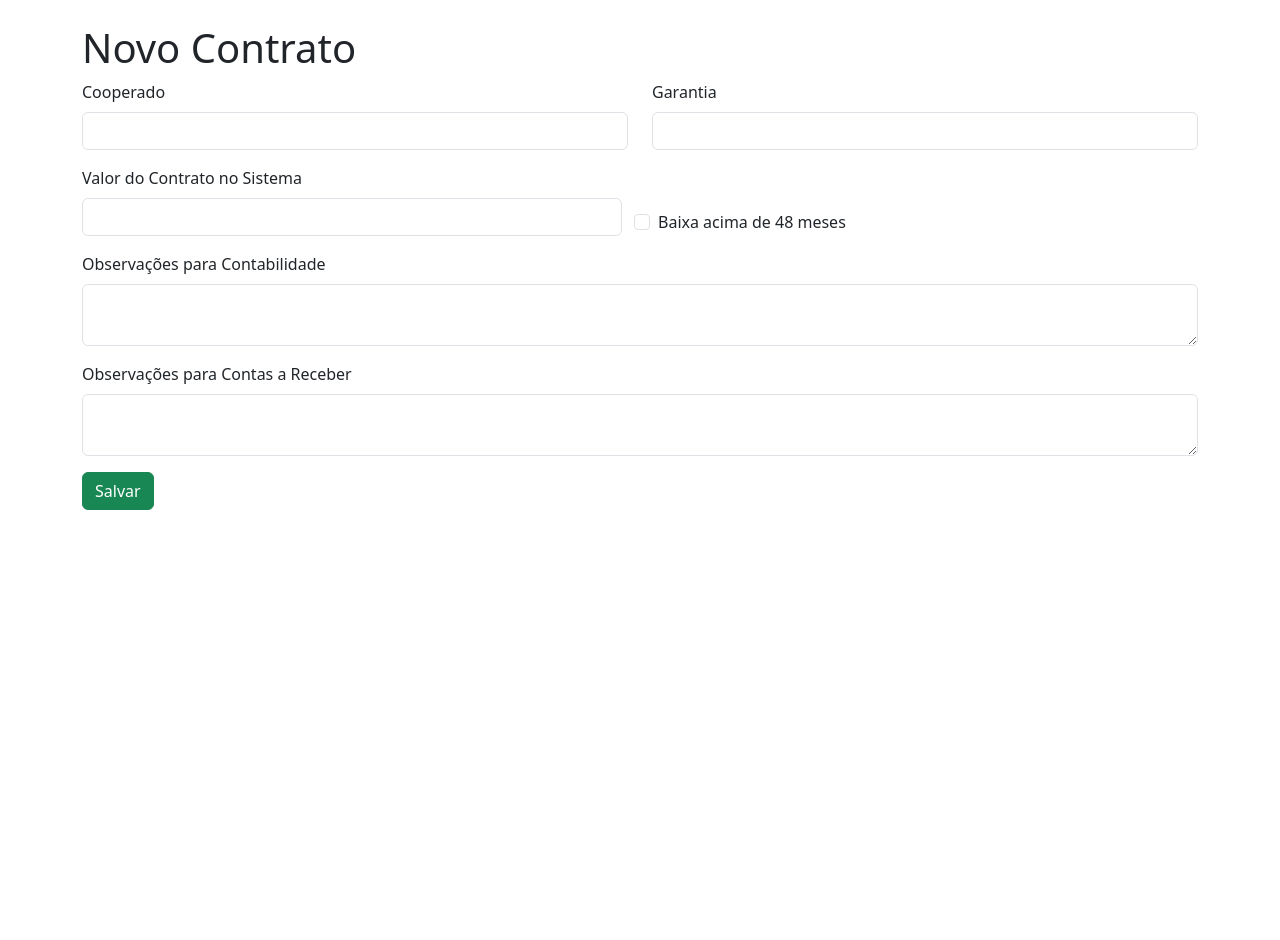
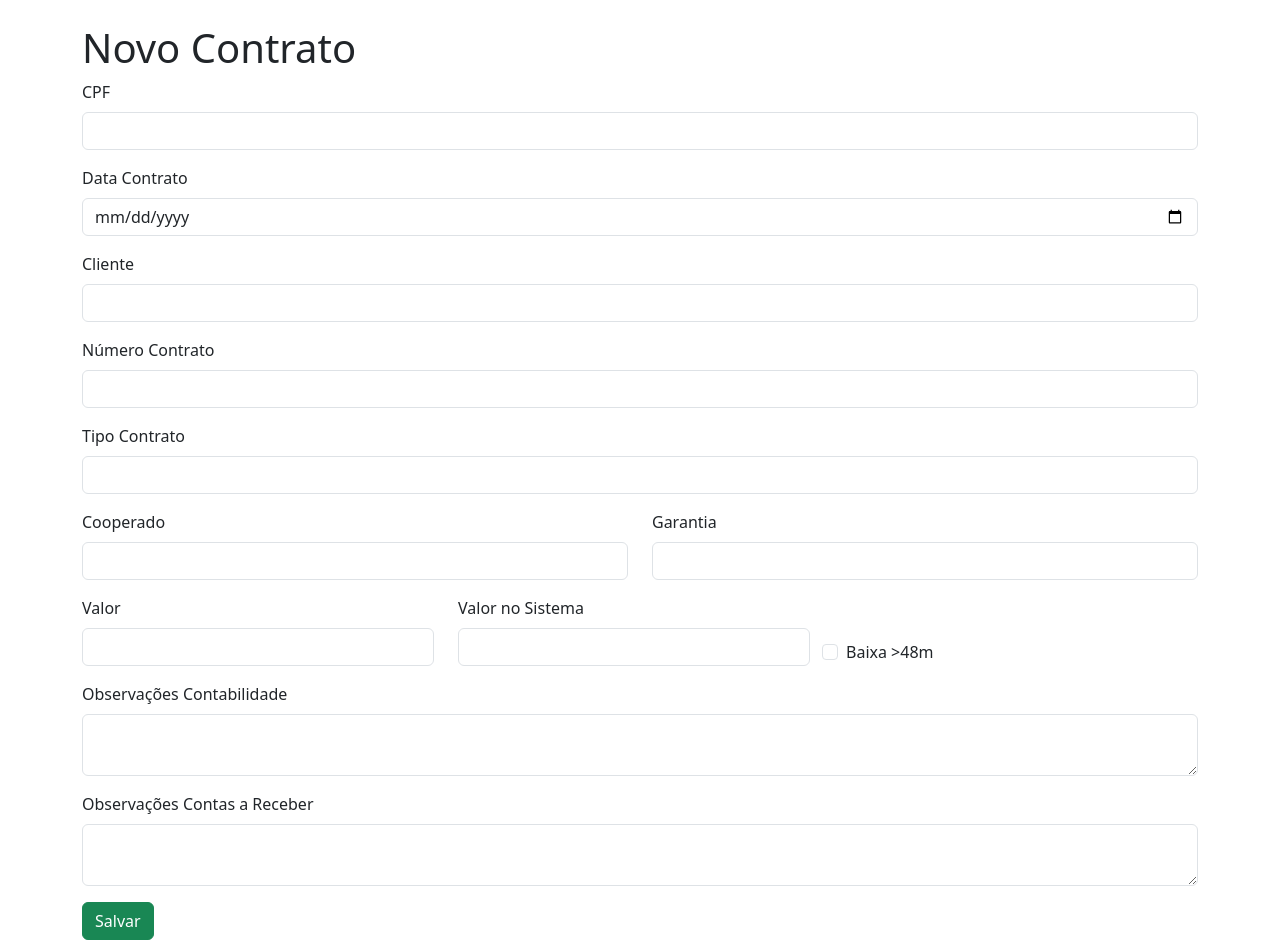
Before and after one commit to felipe4128/Contratos_cobranca, a Flask app: page /novo in a window 1280 px wide. Before the commit the page ends 510 px from the top, so only its background shows below. Run offline with Flask 3, Linux system fonts and the light colour scheme.

Commit message:
Atualiza campos e templates

```diff
--- a/app.py
+++ b/app.py
@@ -1,6 +1,8 @@
-from flask import Flask, render_template, request, redirect, url_for
+from flask import Flask, render_template, request, redirect, url_for, send_file
 from flask_sqlalchemy import SQLAlchemy
 from datetime import datetime
+import pandas as pd
+from io import BytesIO
 
 app = Flask(__name__)
 app.config['SQLALCHEMY_DATABASE_URI'] = 'sqlite:///credito.db'
@@ -8,41 +10,41 @@ app.config['SQLALCHEMY_TRACK_MODIFICATIONS'] = False
 db = SQLAlchemy(app)
 
 class Contrato(db.Model):
-    id                           = db.Column(db.Integer,   primary_key=True)
-    cpf                          = db.Column(db.String(14),nullable=True)
-    data_contrato                = db.Column(db.Date,     nullable=True)
-    cliente                      = db.Column(db.String(100),nullable=True)
-    numero                       = db.Column(db.String(50),nullable=True)
-    tipo_contrato                = db.Column(db.String(50),nullable=True)
-    cooperado                    = db.Column(db.String(100), nullable=True)
-    garantia                     = db.Column(db.String(100), nullable=True)
-    valor                        = db.Column(db.Float,   nullable=True)
-    valor_contrato_sistema       = db.Column(db.Float,   nullable=True)
-    baixa_acima_48_meses         = db.Column(db.Boolean, nullable=True, default=False)
-    valor_abatido                = db.Column(db.Float,   nullable=True)
-    ganho                        = db.Column(db.Float,   nullable=True)
-    custas                       = db.Column(db.Float,   nullable=True)
-    custas_deduzidas             = db.Column(db.Float,   nullable=True)
-    protesto                     = db.Column(db.Float,   nullable=True)
-    protesto_deduzido            = db.Column(db.Float,   nullable=True)
-    honorario                    = db.Column(db.Float,   nullable=True)
-    honorario_repassado          = db.Column(db.Float,   nullable=True)
-    alvara                       = db.Column(db.Float,   nullable=True)
-    alvara_recebido              = db.Column(db.Float,   nullable=True)
-    valor_entrada                = db.Column(db.Float,   nullable=True)
-    vencimento_entrada           = db.Column(db.Date,    nullable=True)
-    parcelas                     = db.Column(db.Integer, default=0)
-    parcelas_restantes           = db.Column(db.Integer, default=0)
-    valor_das_parcelas           = db.Column(db.Float,   nullable=True)
-    vencimento_parcelas          = db.Column(db.Date,    nullable=True)
-    quantidade_boletos_emitidos  = db.Column(db.Integer, nullable=True)
-    valor_pg_com_boleto          = db.Column(db.Float,   nullable=True)
-    data_pg_boleto               = db.Column(db.Date,    nullable=True)
-    data_baixa                   = db.Column(db.Date,    nullable=True)
-    demais_info                  = db.Column(db.Text,    nullable=True)
-    obs_contabilidade            = db.Column(db.Text,    nullable=True)
-    obs_contas_receber           = db.Column(db.Text,    nullable=True)
-    valor_repassar_escritorio    = db.Column(db.Float,   nullable=True)
+    id = db.Column(db.Integer, primary_key=True)
+    cpf = db.Column(db.String(14), nullable=True)
+    data_contrato = db.Column(db.Date, nullable=True)
+    cliente = db.Column(db.String(100), nullable=True)
+    numero = db.Column(db.String(50), nullable=True)
+    tipo_contrato = db.Column(db.String(50), nullable=True)
+    cooperado = db.Column(db.String(100), nullable=True)
+    garantia = db.Column(db.String(100), nullable=True)
+    valor = db.Column(db.Float, nullable=True)
+    valor_contrato_sistema = db.Column(db.Float, nullable=True)
+    baixa_acima_48_meses = db.Column(db.Boolean, nullable=True, default=False)
+    valor_abatido = db.Column(db.Float, nullable=True)
+    ganho = db.Column(db.Float, nullable=True)
+    custas = db.Column(db.Float, nullable=True)
+    custas_deduzidas = db.Column(db.Float, nullable=True)
+    protesto = db.Column(db.Float, nullable=True)
+    protesto_deduzido = db.Column(db.Float, nullable=True)
+    honorario = db.Column(db.Float, nullable=True)
+    honorario_repassado = db.Column(db.Float, nullable=True)
+    alvara = db.Column(db.Float, nullable=True)
+    alvara_recebido = db.Column(db.Float, nullable=True)
+    valor_entrada = db.Column(db.Float, nullable=True)
+    vencimento_entrada = db.Column(db.Date, nullable=True)
+    parcelas = db.Column(db.Integer, default=0)
+    parcelas_restantes = db.Column(db.Integer, default=0)
+    valor_das_parcelas = db.Column(db.Float, nullable=True)
+    vencimento_parcelas = db.Column(db.Date, nullable=True)
+    quantidade_boletos_emitidos = db.Column(db.Integer, nullable=True)
+    valor_pg_com_boleto = db.Column(db.Float, nullable=True)
+    data_pg_boleto = db.Column(db.Date, nullable=True)
+    data_baixa = db.Column(db.Date, nullable=True)
+    demais_info = db.Column(db.Text, nullable=True)
+    obs_contabilidade = db.Column(db.Text, nullable=True)
+    obs_contas_receber = db.Column(db.Text, nullable=True)
+    valor_repassar_escritorio = db.Column(db.Float, nullable=True)
 
 @app.before_request
 def before_request():
@@ -56,6 +58,7 @@ def index():
 @app.route('/novo', methods=['GET', 'POST'])
 def novo():
     if request.method == 'POST':
+        # Read form data...
         cpf = request.form.get('cpf')
         data_str = request.form.get('data_contrato')
         data_contrato = datetime.strptime(data_str, '%Y-%m-%d') if data_str else None
@@ -163,5 +166,51 @@ def editar_info(id):
         return redirect(url_for('index'))
     return render_template('info.html', contrato=contrato)
 
+@app.route('/exportar')
+def exportar():
+    contratos = Contrato.query.all()
+    rows = []
+    for c in contratos:
+        rows.append({
+            'CPF': c.cpf,
+            'Cliente': c.cliente,
+            'Contrato': c.numero,
+            'Tipo': c.tipo_contrato,
+            'Cooperado': c.cooperado,
+            'Garantia': c.garantia,
+            'Valor': c.valor,
+            'Valor no Sistema': c.valor_contrato_sistema,
+            'Baixa >48m': c.baixa_acima_48_meses,
+            'Valor Abatido': c.valor_abatido,
+            'Ganho': c.ganho,
+            'Custas': c.custas,
+            'Custas Deduzidas': c.custas_deduzidas,
+            'Protesto': c.protesto,
+            'Protesto Deduzido': c.protesto_deduzido,
+            'Honorário': c.honorario,
+            'Honorário Repassado': c.honorario_repassado,
+            'Alvará': c.alvara,
+            'Alvará Recebido': c.alvara_recebido,
+            'Valor Entrada': c.valor_entrada,
+            'Venc. Entrada': c.vencimento_entrada,
+            'Parcelas': c.parcelas,
+            'Parcelas Restantes': c.parcelas_restantes,
+            'Valor p/ Parcela': c.valor_das_parcelas,
+            'Venc. Parcela': c.vencimento_parcelas,
+            'Boletos Emitidos': c.quantidade_boletos_emitidos,
+            'Valor pg. Boleto': c.valor_pg_com_boleto,
+            'Data pg. Boleto': c.data_pg_boleto,
+            'Data da Baixa': c.data_baixa,
+            'Obs. Contab.': c.obs_contabilidade,
+            'Obs. Cx Receb.': c.obs_contas_receber,
+            'Repasse Escritório': c.valor_repassar_escritorio
+        })
+    df = pd.DataFrame(rows)
+    output = BytesIO()
+    with pd.ExcelWriter(output, engine='xlsxwriter') as writer:
+        df.to_excel(writer, index=False, sheet_name='Contratos')
+    output.seek(0)
+    return send_file(output, download_name='contratos.xlsx', as_attachment=True)
+
 if __name__ == '__main__':
     app.run(debug=True)
--- a/templates/novo.html
+++ b/templates/novo.html
@@ -9,31 +9,31 @@
 <div class="container mt-4">
   <h1>Novo Contrato</h1>
   <form method="post">
-    <!-- campos básicos -->
-    <!-- ... -->
-    <!-- campos adicionais -->
+    <div class="mb-3"><label class="form-label">CPF</label><input class="form-control" name="cpf"></div>
+    <div class="mb-3"><label class="form-label">Data Contrato</label><input type="date" class="form-control" name="data_contrato"></div>
+    <div class="mb-3"><label class="form-label">Cliente</label><input class="form-control" name="cliente"></div>
+    <div class="mb-3"><label class="form-label">Número Contrato</label><input class="form-control" name="numero"></div>
+    <div class="mb-3"><label class="form-label">Tipo Contrato</label><input class="form-control" name="tipo_contrato"></div>
+    <!-- Campos adicionais -->
     <div class="row mb-3">
-      <div class="col"><label class="form-label">Cooperado</label>
-        <input class="form-control" name="cooperado"></div>
-      <div class="col"><label class="form-label">Garantia</label>
-        <input class="form-control" name="garantia"></div>
+      <div class="col"><label class="form-label">Cooperado</label><input class="form-control" name="cooperado"></div>
+      <div class="col"><label class="form-label">Garantia</label><input class="form-control" name="garantia"></div>
     </div>
     <div class="row mb-3">
-      <div class="col"><label class="form-label">Valor do Contrato no Sistema</label>
-        <input type="number" step="0.01" class="form-control" name="valor_contrato_sistema"></div>
+      <div class="col"><label class="form-label">Valor</label><input type="number" step="0.01" class="form-control" name="valor"></div>
+      <div class="col"><label class="form-label">Valor no Sistema</label><input type="number" step="0.01" class="form-control" name="valor_contrato_sistema"></div>
       <div class="col form-check align-self-end">
         <input type="checkbox" class="form-check-input" name="baixa_acima_48_meses" id="baixa48">
-        <label class="form-check-label" for="baixa48">Baixa acima de 48 meses</label>
+        <label class="form-check-label" for="baixa48">Baixa >48m</label>
       </div>
     </div>
-    <!-- continue para todos os campos listados -->
-    <!-- demais_info -->
+    <!-- Continue with other fields similarly... -->
     <div class="mb-3">
-      <label class="form-label">Observações para Contabilidade</label>
+      <label class="form-label">Observações Contabilidade</label>
       <textarea class="form-control" name="obs_contabilidade"></textarea>
     </div>
     <div class="mb-3">
-      <label class="form-label">Observações para Contas a Receber</label>
+      <label class="form-label">Observações Contas a Receber</label>
       <textarea class="form-control" name="obs_contas_receber"></textarea>
     </div>
     <button type="submit" class="btn btn-success">Salvar</button>
```
Also changed, not shown: requirements.txt (+4 -4 lines), templates/index.html (+24 -25 lines), templates/info.html (+9 -12 lines).
